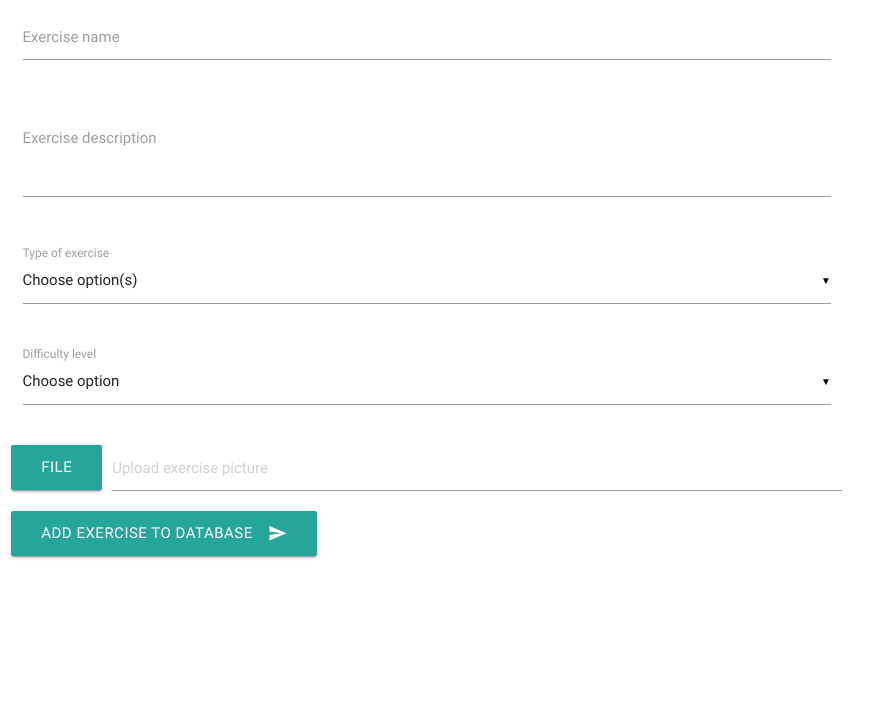
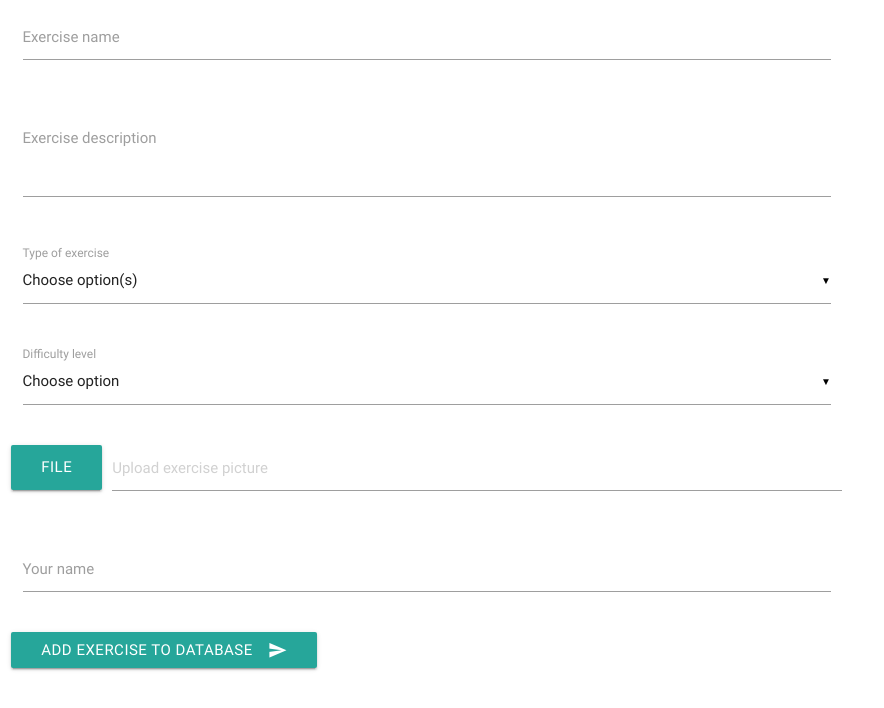
Before and after one commit to ivarsaris/PoolDrillz-MS2, a Flask app: page /add in a window 1280 px wide. Shown: the part 191-899 px from the top of the page, without its empty margins (0-884 px from the left). Before the commit the page ends 750 px from the top, so only its background shows below. Run offline with Flask 2, Linux system fonts and the light colour scheme; some libraries are stand-ins or nearby versions.

Commit message:
fixed input fields so input is added to the database

```diff
--- a/.theia/app.py
+++ b/.theia/app.py
@@ -37,7 +37,7 @@ def add():
     return render_template('add.html')
 
 # add task to database with submit button
-@app.route('/add', methods=['POST'])
+@app.route('/submit_exercise', methods=['POST'])
 def submit_exercise():
     exercises = mongo.db.exercises
     exercises.insert_one(request.form.to_dict())
--- a/.theia/templates/add.html
+++ b/.theia/templates/add.html
@@ -6,45 +6,45 @@
 	<form action="{{ url_for('submit_exercise') }}" method='POST' class="col s12 col m8">
 		<div class="row">
 			<div class="input-field col s12">
-				<input id="name" type="text" class="validate">
+				<input id="name" name="name" type="text" class="validate">
 				<label for="name">Exercise name</label>
 			</div>
 		</div>
 		<div class="row">
 			<div class="input-field col s12">
-				<textarea id="exercise_description" class="materialize-textarea"></textarea>
-				<label for="exercise_description">Exercise description</label>
+				<textarea id="description" name="description" class="materialize-textarea"></textarea>
+				<label for="description">Exercise description</label>
 			</div>
 		</div>
 		<div class="row">
-			<div class="exercise_type input-field col s12">
-				<select multiple>
+			<div class="input-field col s12">
+				<select multiple id="type_of_exercise" name="type_of_exercise">
                     <option value="" disabled selected>Choose option(s)</option>
-                    <option value="1">Technique</option>
-                    <option value="2">Cue ball control</option>
-                    <option value="3">Potting ability</option>
-                    <option value="4">Concentration</option>
-                    <option value="5">Safeties</option>
-                    <option value="6">Kicks</option>
-                    <option value="7">Banks</option>
-                    <option value="8">8-ball</option>
-                    <option value="9">9-ball</option>
-                    <option value="10">10-ball</option>
-                    <option value="11">Straight pool</option>
-                    <option value="12">Special skills</option>
+                    <option value="Technique">Technique</option>
+                    <option value="Cue ball control">Cue ball control</option>
+                    <option value="Potting ability">Potting ability</option>
+                    <option value="Concentration">Concentration</option>
+                    <option value="Safeties">Safeties</option>
+                    <option value="Kicks">Kicks</option>
+                    <option value="Banks">Banks</option>
+                    <option value="8-ball">8-ball</option>
+                    <option value="9-ball">9-ball</option>
+                    <option value="10-ball">10-ball</option>
+                    <option value="Straight pool">Straight pool</option>
+                    <option value="Special skills">Special skills</option>
                 </select>
 				<label>Type of exercise</label>
 			</div>
 		</div>
 		<div class="row">
-			<div class="exercise_type input-field col s12">
-				<select>
+			<div class="input-field col s12">
+				<select id="skill_level" name="skill_level">
                     <option value="" disabled selected>Choose option</option>
-                    <option value="1">Beginner</option>
-                    <option value="2">Intermediate</option>
-                    <option value="3">Intermediate/Experienced</option>
-                    <option value="4">Experienced</option>
-                    <option value="5">Professional</option>
+                    <option value="Beginner">Beginner</option>
+                    <option value="Intermediate">Intermediate</option>
+                    <option value="Intermediate/Experienced">Intermediate/Experienced</option>
+                    <option value="Experienced">Experienced</option>
+                    <option value="Professional">Professional</option>
                 </select>
 				<label>Difficulty level</label>
 			</div>
@@ -58,6 +58,16 @@
 				<div class="file-path-wrapper">
 					<input class="file-path validate" type="text" placeholder='Upload exercise picture'>
                 </div>
+			</div>
+		</div>
+        <div class="row">
+			<div class="input-field col s12">
+				<input id="exercise_added_by" name="exercise_added_by" type="text" class="validate">
+				<label for="exercise_added_by">Your name</label>
+			</div>
+		</div>
+        <div class="row">
+            <div>
 				<button class="btn waves-effect waves-light" type="submit" name="action">Add exercise to database
                     <i class="material-icons right">send</i>
                 </button>
--- a/.theia/templates/base.html
+++ b/.theia/templates/base.html
@@ -38,7 +38,7 @@
 	<script src="https://cdnjs.cloudflare.com/ajax/libs/materialize/0.100.2/js/materialize.min.js"></script>
 	<!--jQuery to initialize select element in form-->
 	<script type="text/javascript">
-		$(document).ready(function(){
+		$(document).ready(function() {
 	        $('select').material_select();
 	});
 	</script>
```
